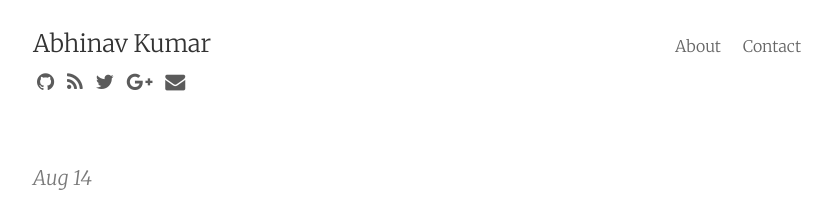
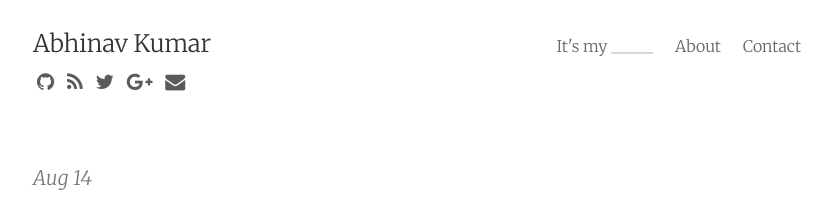
Before and after one commit to abhnvkmr/abhnvkmr.github.io, a Jekyll site: the page built from index.html, in a window 1280 px wide. Shown: the top 216 px of the page, without its empty margins (223-1055 px from the left). Built offline with Jekyll 4.4.1, drawn with Linux system fonts in a browser that asks for light colours; nearby versions of some CDN libraries; Markdown is read by kramdown in place of the engine named in the settings; the list of posts is cut into pages by our own code.

```diff
--- a/_includes/navigation.html
+++ b/_includes/navigation.html
@@ -1,2 +1,3 @@
+<a href="http://itsmy.xyz">It's my _____</a>
 <a href="{{ site.baseurl }}/about/">About</a>
 <a href="{{ site.baseurl }}/contact/">Contact</a>
```
